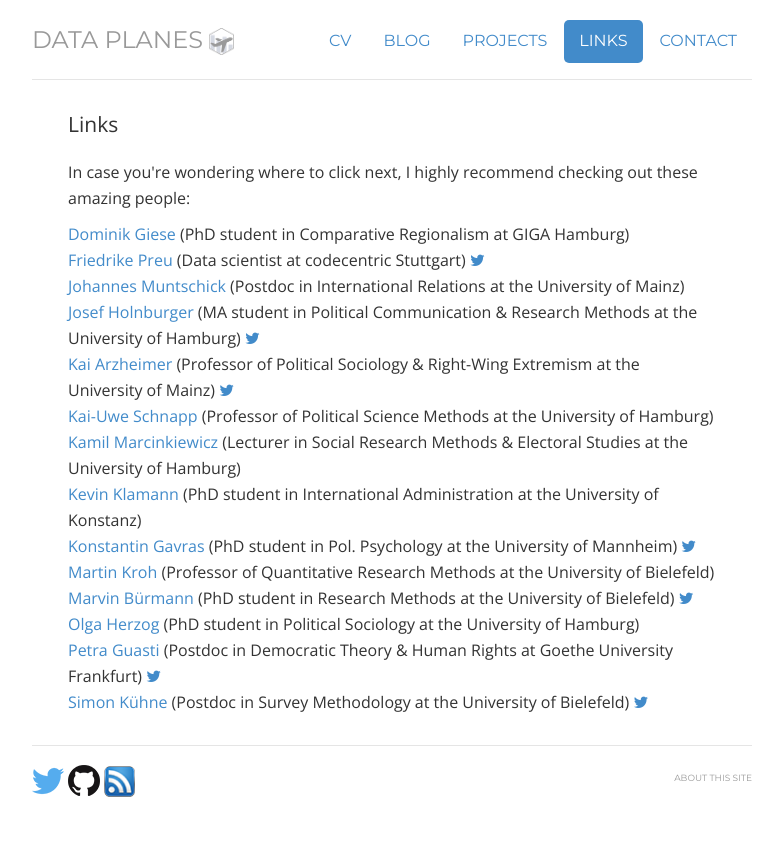
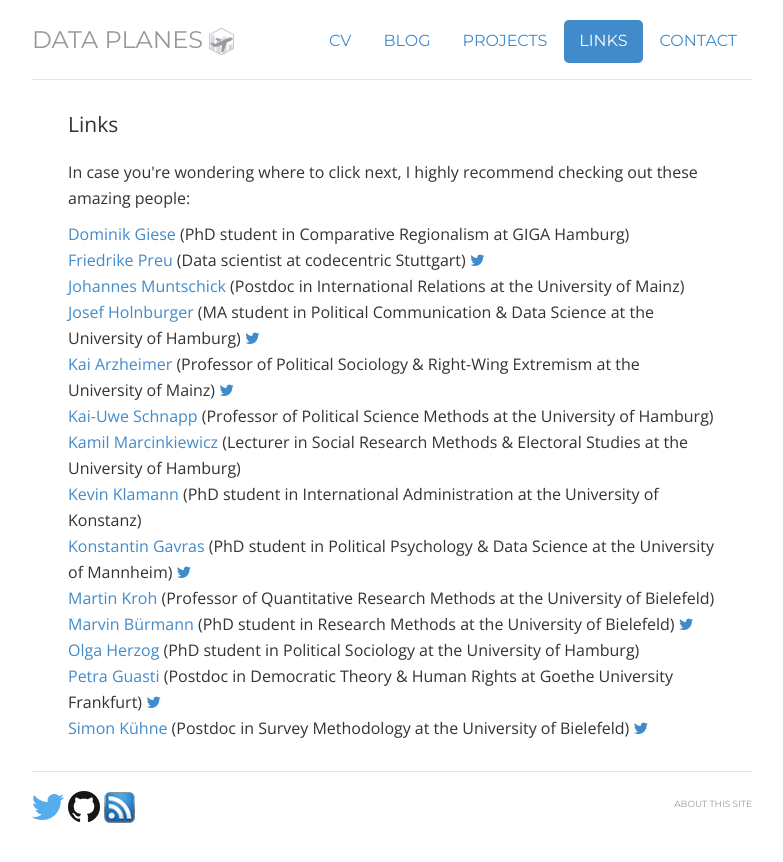
Before and after one commit to lhehnke/lhehnke.github.io, a Jekyll site: the page built from links/index.html, in a window 1280 px wide. Shown: the top 862 px of the page, without its empty margins (248-1031 px from the left). Built offline with Jekyll 4.4.1, drawn with Linux system fonts in a browser that asks for light colours; nearby versions of some CDN libraries.

Commit message:
Update bio

```diff
--- a/links/index.html
+++ b/links/index.html
@@ -20,12 +20,12 @@ contact: passive
                                                         	 <li> <a href="https://gem-stones.eu/people/dominik-giese" target="_blank">Dominik Giese</a> (PhD student in Comparative Regionalism at GIGA Hamburg)</li>
                                                 	 <li> <a href="https://www.codecentric.de/team/friederike-preu/" target="_blank">Friedrike Preu</a> (Data scientist at codecentric Stuttgart) <a href="https://twitter.com/ameisen_strasse" target="_blank" title="Twitter"> <i class="fa fa-twitter"></i></a></li>
                                           	 <li> <a href="https://international.politics.uni-mainz.de/staff/johannes-muntschick/" target="_blank">Johannes Muntschick</a> (Postdoc in International Relations at the University of Mainz)</li>
-                                    	 <li> <a href="http://blog.holnburger.com/" target="_blank">Josef Holnburger</a> (MA student in Political Communication & Research Methods at the University of Hamburg) <a href="https://twitter.com/holnburger" target="_blank" title="Twitter"> <i class="fa fa-twitter"></i></a></li>
+                                    	 <li> <a href="http://blog.holnburger.com/" target="_blank">Josef Holnburger</a> (MA student in Political Communication & Data Science at the University of Hamburg) <a href="https://twitter.com/holnburger" target="_blank" title="Twitter"> <i class="fa fa-twitter"></i></a></li>
                               	 <li> <a href="http://www.kai-arzheimer.com/" target="_blank">Kai Arzheimer</a> (Professor of Political Sociology & Right-Wing Extremism at the University of Mainz) <a href="https://twitter.com/kai_arzheimer" target="_blank" title="Twitter"> <i class="fa fa-twitter"></i></a></li>
                         	 <li> <a href="https://www.wiso.uni-hamburg.de/fachbereich-sowi/professuren/schnapp/team/schnapp-kai-uwe.html" target="_blank">Kai-Uwe Schnapp</a> (Professor of Political Science Methods at the University of Hamburg)</li>
                           	 <li> <a href="https://sites.google.com/site/kamilmarcinkiewicz/" target="_blank">Kamil Marcinkiewicz</a> (Lecturer in Social Research Methods & Electoral Studies at the University of Hamburg)</li>
                   	 <li> <a href="https://www.polver.uni-konstanz.de/en/seibel/professors/adjunct-professors/kevin-klamann/" target="_blank">Kevin Klamann</a> (PhD student in International Administration at the University of Konstanz)</li>
-                  	                   	 <li> <a href="http://konstantin.gavras.de/" target="_blank">Konstantin Gavras</a> (PhD student in Pol. Psychology at the University of Mannheim) <a href="https://twitter.com/kongavras" target="_blank" title="Twitter"> <i class="fa fa-twitter"></i></a></li>
+                  	                   	 <li> <a href="http://konstantin.gavras.de/" target="_blank">Konstantin Gavras</a> (PhD student in Political Psychology & Data Science at the University of Mannheim) <a href="https://twitter.com/kongavras" target="_blank" title="Twitter"> <i class="fa fa-twitter"></i></a></li>
             	 <li> <a href="https://ekvv.uni-bielefeld.de/pers_publ/publ/PersonDetail.jsp?personId=120195853" target="_blank">Martin Kroh</a> (Professor of Quantitative Research Methods at the University of Bielefeld)</li>
       	 <li> <a href="http://mbuermann.de/" target="_blank">Marvin Bürmann</a> (PhD student in Research Methods at the University of Bielefeld) <a href="https://twitter.com/m_buermann" target="_blank" title="Twitter"> <i class="fa fa-twitter"></i></a></li>
 	 <li> <a href="https://www.wiso.uni-hamburg.de/fachbereich-sowi/professuren/schnapp/team/herzog-olga.html" target="_blank">Olga Herzog</a> (PhD student in Political Sociology at the University of Hamburg)</li>
```
